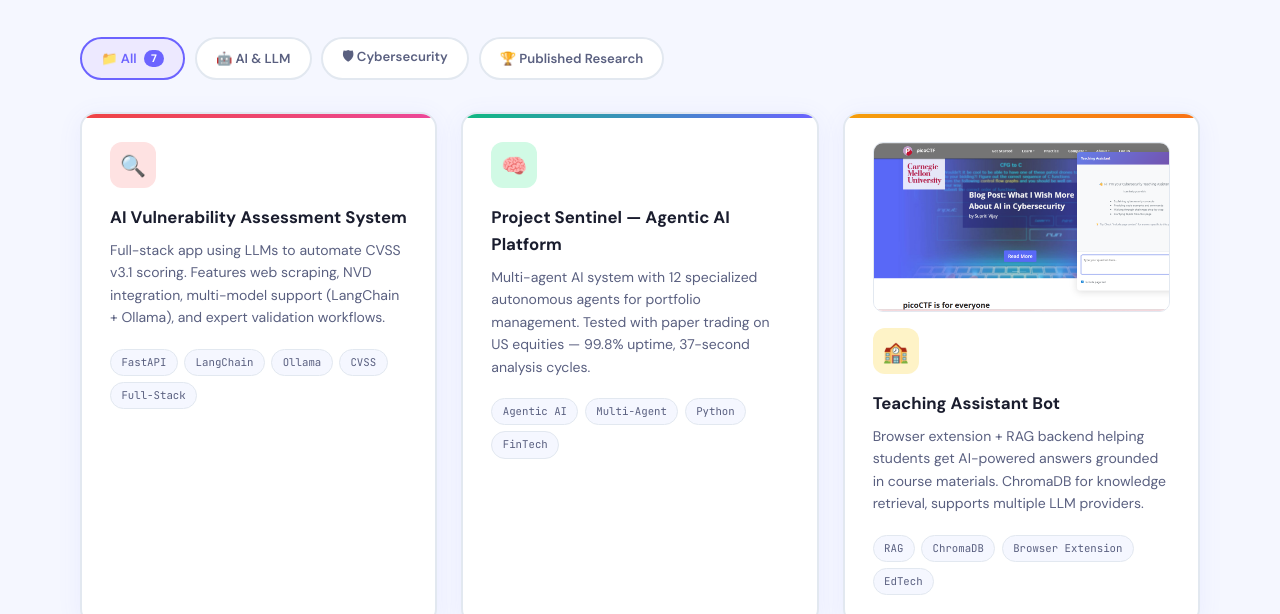
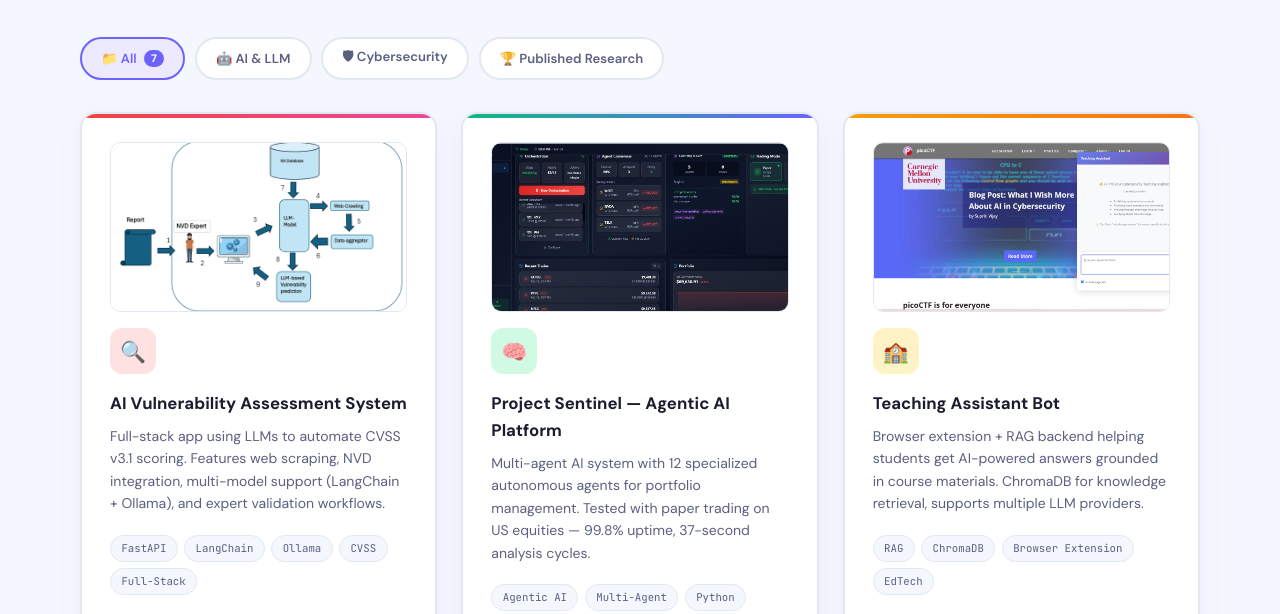
Before and after one commit to masterlion-hash/masterlion-hash.github.io, a plain HTML site: page index.html in a window 1280 px wide. Both pictures are taken after a click on the link "PROJECTS". Shown: the part 157-771 px from the top of the page. Drawn offline with Linux system fonts and the light colour scheme.

Commit message:
Add images: Project Sentinel (image.png), NVD Flow on AI Vuln Assessment
Co-Authored-By: Claude Sonnet 4.6 <noreply@anthropic.com>

```diff
--- a/index.html
+++ b/index.html
@@ -562,6 +562,7 @@ footer {
 
       <!-- AI & LLM folder -->
       <div class="project-card card-coral" data-folder="ai">
+        <img class="card-image" src="assets/nvd flow.png" alt="NVD Flow — AI Vulnerability Assessment">
         <div class="card-icon">&#128269;</div>
         <h3>AI Vulnerability Assessment System</h3>
         <p class="card-desc">Full-stack app using LLMs to automate CVSS v3.1 scoring. Features web scraping, NVD integration, multi-model support (LangChain + Ollama), and expert validation workflows.</p>
@@ -569,6 +570,7 @@ footer {
       </div>
 
       <div class="project-card card-green" data-folder="ai">
+        <img class="card-image" src="assets/image.png" alt="Project Sentinel">
         <div class="card-icon">&#129504;</div>
         <h3>Project Sentinel — Agentic AI Platform</h3>
         <p class="card-desc">Multi-agent AI system with 12 specialized autonomous agents for portfolio management. Tested with paper trading on US equities — 99.8% uptime, 37-second analysis cycles.</p>
```
Also changed, not shown: assets/image.png (added), assets/nvd flow.png (added).
